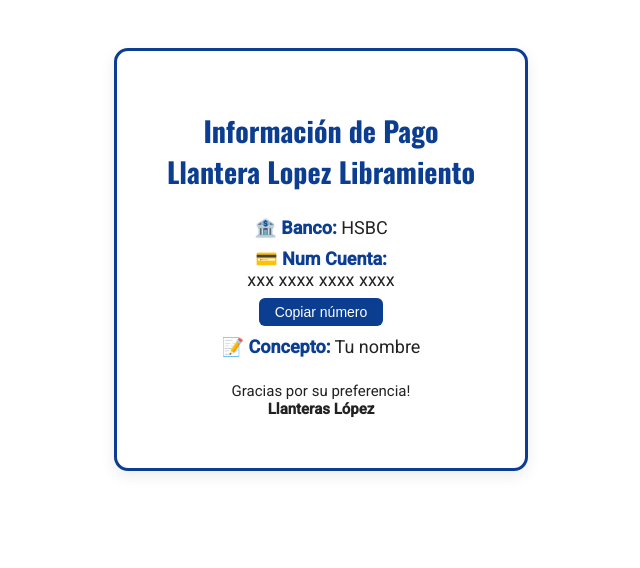
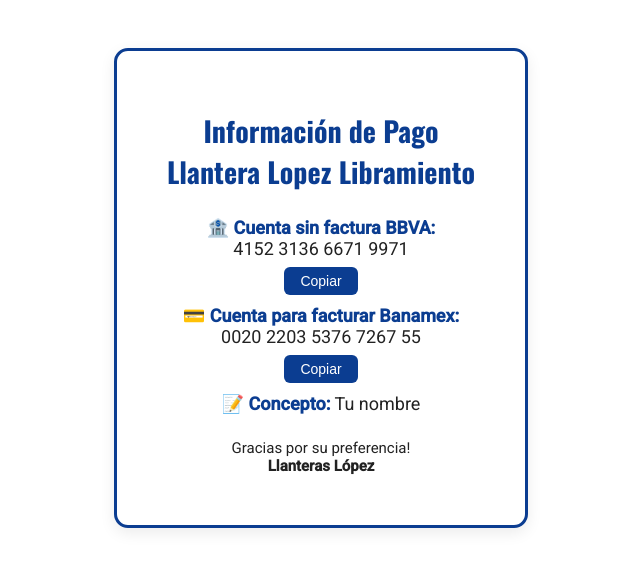
Before and after one commit to Sk8dreamsJoyDivision/Llanteras_Lopez_QR, a plain HTML site: page index.html in a window 1280 px wide. Shown: the whole page, without its empty margins (319-959 px from the left). Drawn offline with nearby package versions, Linux system fonts and the light colour scheme.

Commit message:
Update index.html

```diff
--- a/index.html
+++ b/index.html
@@ -80,15 +80,20 @@
 Llantera Lopez Libramiento</h1>
 
 <p>
-🏦 <span class="label">Banco:</span> HSBC
+🏦 <span class="label">Cuenta sin factura BBVA:</span><br>
+  <span id="transfer1">4152 3136 6671 9971</span><br>
+
+  <button onclick="copyText('transfer1',this)">
+  Copiar
+  </button>
 </p>
 
 <p>
-💳 <span class="label">Num Cuenta:</span><br>
-<span id="transfer">xxx xxxx xxxx xxxx</span><br>
+💳 <span class="label">Cuenta para facturar Banamex:</span><br>
+<span id="transfer">0020 2203 5376 7267 55</span><br>
 
 <button onclick="copyText('transfer',this)">
-Copiar número
+Copiar
 </button>
 </p>
 
```
